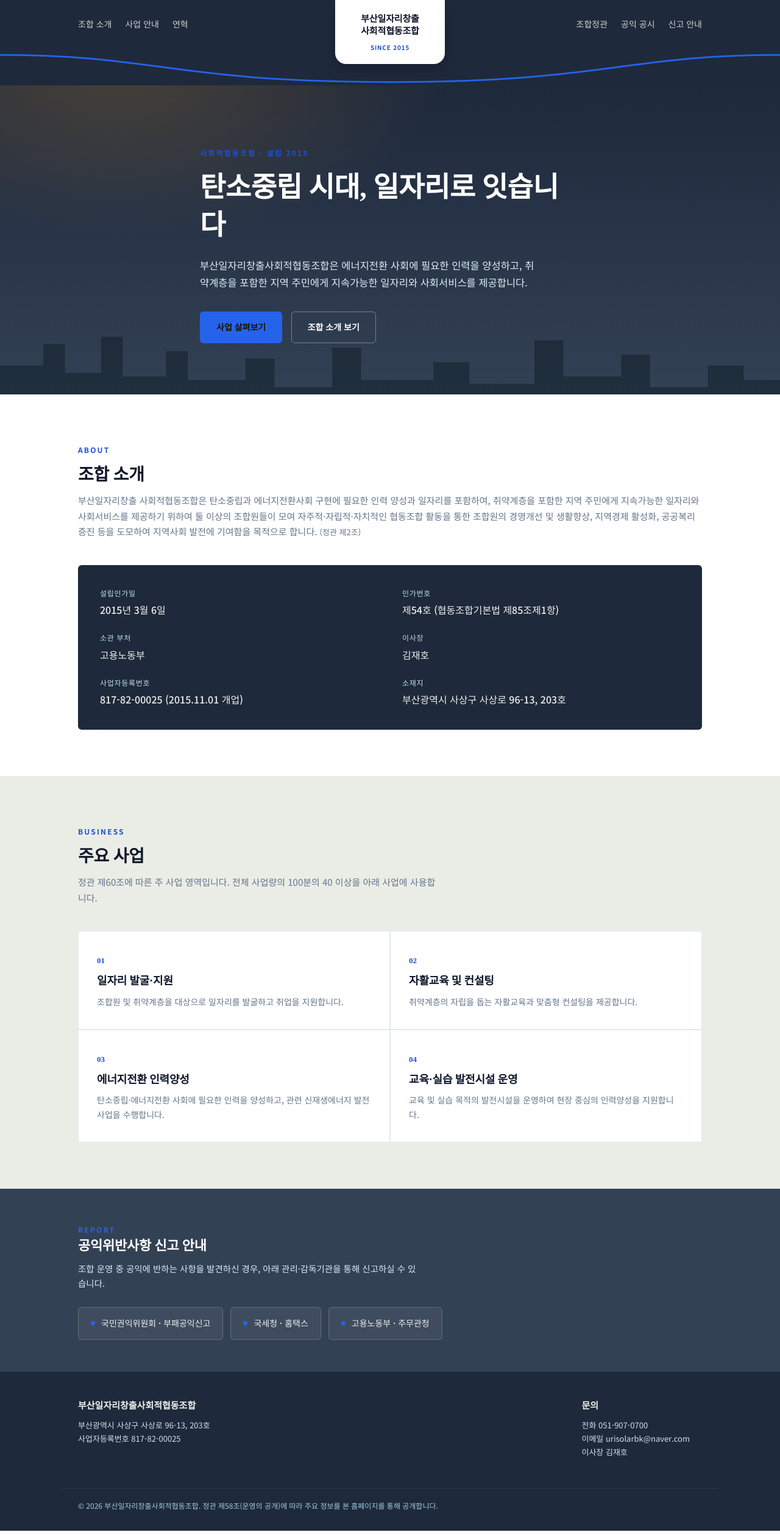
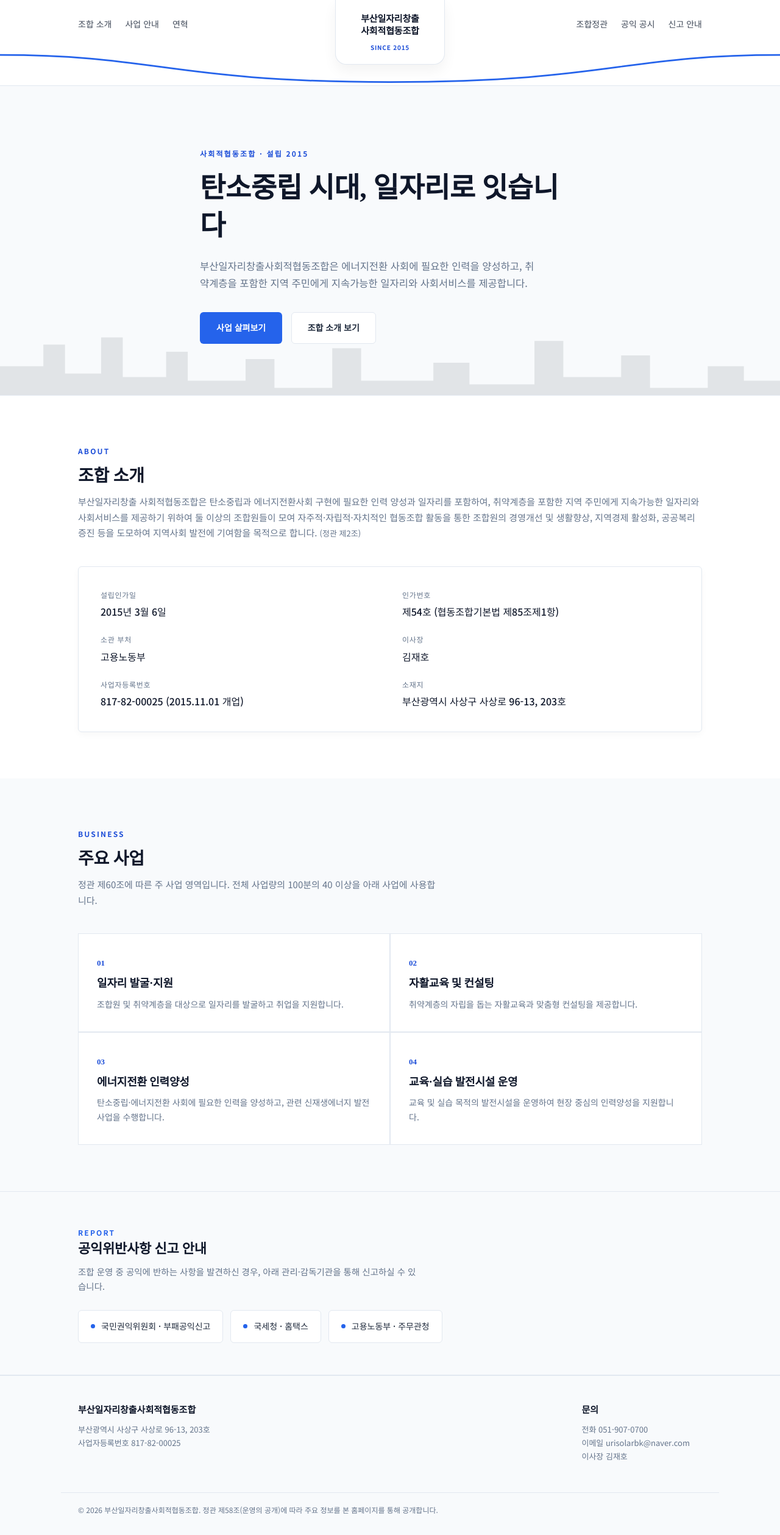
Before and after one commit to BSjob2015/bsjob2015, a plain HTML site: page index.html in a window 1280 px wide. Shown: the whole page at 61% size. Drawn offline with Linux system fonts and the light colour scheme.

Commit message:
Refactor style.css for white tone color scheme
Updated color scheme to a white tone for better readability and aesthetics. Adjusted various elements to ensure consistency across the styles.

```diff
--- a/style.css
+++ b/style.css
@@ -1,15 +1,14 @@
 /* =========================================================
-   부산일자리창출사회적협동조합 — 공통 스타일시트
-   index.html / articles.html / disclosure.html 이 파일을 공유합니다.
-   디자인을 바꿀 때는 이 파일 하나만 고치면 세 페이지에 모두 반영됩니다.
+   부산일자리창출사회적협동조합 — 공통 스타일시트 (화이트 톤)
+   index.html / articles.html / disclosure.html 공유 파일
    ========================================================= */
 
 :root {
   --navy-deep: #0F172A;
   --navy-mid: #1E293B;
-  --brand-1: #1E293B;       /* 헤더/포인트 카드 - 슬레이트 차콜 */
-  --brand-2: #334155;
-  --paper: #FFFFFF;         /* 웹사이트 바탕 - 순백색 */
+  --brand-1: #FFFFFF;       /* 헤더/기본 배경 - 화이트 */
+  --brand-2: #F8FAFC;       /* 섹션/히어로 배경 - 소프트 화이트 */
+  --paper: #FFFFFF;         /* 기본 바탕 - 화이트 */
   --ink: #0F172A;           /* 본문 텍스트 - 딥 차콜 */
   --steel: #64748B;         /* 설명글 - 소프트 그레이 */
   --steel-line: #E2E8F0;    /* 테두리 - 연한 그레이 */
@@ -19,8 +18,6 @@
   --radius: 6px;
 }
 
-/* 구분 섹션 배경도 화이트 톤에 맞춰 연하게 조정 */
-section.alt { background: #F8FAFC; }
 *{box-sizing:border-box;margin:0;padding:0;}
 html{scroll-behavior:smooth;}
 body{
@@ -30,28 +27,29 @@ body{
   line-height:1.7;
   -webkit-font-smoothing:antialiased;
 }
-h1,h2,h3{font-family:'Noto Serif KR',serif;line-height:1.35;letter-spacing:-0.01em;}
+h1,h2,h3{font-family:'Noto Serif KR',serif;line-height:1.35;letter-spacing:-0.01em;color:var(--navy-deep);}
 a{color:inherit;text-decoration:none;}
 .wrap{max-width:1080px;margin:0 auto;padding:0 28px;}
 .eyebrow{font-size:12px;font-weight:700;letter-spacing:.18em;color:var(--amber-deep);text-transform:uppercase;}
 
 /* ---------- Header: wave band + 브랜드 탭 (모든 페이지 공통) ---------- */
-.header-shell{position:sticky;top:0;background:var(--brand-1);z-index:50;}
+.header-shell{position:sticky;top:0;background:var(--paper);border-bottom:1px solid var(--steel-line);z-index:50;}
 .nav-row{display:flex;align-items:flex-start;justify-content:space-between;max-width:1080px;margin:0 auto;padding:24px 28px 32px;}
-.nav-row ul{display:flex;list-style:none;font-size:14px;color:#EDEFEA;flex-wrap:wrap;}
+.nav-row ul{display:flex;list-style:none;font-size:14px;color:var(--navy-mid);flex-wrap:wrap;}
 .nav-left ul li{margin:4px 22px 0 0;}
 .nav-right ul li{margin:4px 0 0 22px;}
-.nav-row a{color:#EDEFEA;opacity:.85;text-decoration:none;transition:opacity .15s,color .15s;}
+.nav-row a{color:var(--navy-mid);opacity:.85;text-decoration:none;transition:opacity .15s,color .15s;}
 .nav-row a:hover{opacity:1;color:var(--amber);}
-.nav-row a.active{opacity:1;color:var(--amber);}
+.nav-row a.active{opacity:1;color:var(--amber);font-weight:700;}
 .brand-spacer{width:180px;flex:none;}
 .wave-wrap{position:relative;line-height:0;margin-top:-2px;}
-.wave-wrap svg{display:block;width:100%;height:58px;}
+.wave-wrap svg{display:block;width:100%;height:58px;fill:var(--paper);}
 .brand-tab{
   position:absolute;top:0;left:50%;transform:translateX(-50%);
   width:180px;background:var(--paper);border-radius:0 0 18px 18px;
   padding:22px 10px 16px;text-align:center;z-index:5;
-  box-shadow:0 10px 22px rgba(0,0,0,.2);
+  border:1px solid var(--steel-line);border-top:none;
+  box-shadow:0 10px 22px rgba(0,0,0,.05);
 }
 .brand-tab .bn{font-family:'Noto Serif KR',serif;font-weight:700;font-size:15px;color:var(--navy-deep);line-height:1.32;display:block;letter-spacing:-.01em;}
 .brand-tab .bs{display:inline-block;margin-top:7px;font-size:10px;color:var(--amber-deep);letter-spacing:.08em;font-weight:700;}
@@ -68,27 +66,26 @@ a{color:inherit;text-decoration:none;}
 
 /* ---------- 홈페이지 히어로 (index.html) ---------- */
 .hero{
-  background:
-    radial-gradient(ellipse 900px 500px at 15% -10%, rgba(206,138,46,.25), transparent 60%),
-    linear-gradient(180deg,var(--brand-1) 0%, var(--brand-2) 100%);
-  color:#EEF1EC;
+  background:var(--brand-2);
+  color:var(--ink);
   padding:96px 0 84px;
   position:relative;
   overflow:hidden;
+  border-bottom:1px solid var(--steel-line);
 }
 .hero svg.skyline{
-  position:absolute;left:0;right:0;bottom:0;width:100%;height:auto;opacity:.5;
+  position:absolute;left:0;right:0;bottom:0;width:100%;height:auto;opacity:.1;
 }
 .hero-inner{max-width:680px;position:relative;z-index:2;}
 .hero h1{
   font-size:clamp(30px,4.6vw,46px);
   font-weight:900;
   margin:14px 0 20px;
-  color:#fff;
+  color:var(--navy-deep);
 }
 .hero p{
   font-size:16.5px;
-  color:#DCEEF4;
+  color:var(--steel);
   max-width:560px;
   margin-bottom:34px;
 }
@@ -101,44 +98,47 @@ a{color:inherit;text-decoration:none;}
   border:1px solid transparent;
   cursor:pointer;
 }
-.btn-primary{background:var(--amber);color:#1B1204;}
+.btn-primary{background:var(--amber);color:#fff;}
 .btn-primary:hover{background:var(--amber-deep);}
-.btn-ghost{border-color:rgba(255,255,255,.35);color:#fff;margin-left:10px;}
-.btn-ghost:hover{border-color:#fff;}
+.btn-ghost{border-color:var(--steel-line);color:var(--navy-mid);background:#fff;margin-left:10px;}
+.btn-ghost:hover{border-color:var(--steel);background:var(--brand-2);}
 
 /* ---------- 서브페이지 히어로 (articles.html / disclosure.html) ---------- */
 .page-hero{
-  background:linear-gradient(180deg,var(--brand-1) 0%, var(--brand-2) 100%);
-  color:#EEF1EC;padding:64px 0 52px;
+  background:var(--brand-2);
+  color:var(--ink);padding:64px 0 52px;
+  border-bottom:1px solid var(--steel-line);
 }
-.page-hero h1{font-size:clamp(28px,4.2vw,40px);font-weight:900;margin:12px 0 16px;color:#fff;}
-.page-hero p{color:#DCEEF4;font-size:15.5px;max-width:600px;}
-.hero-meta{display:flex;flex-wrap:wrap;margin:22px 0 -14px -36px;padding-top:26px;border-top:1px solid rgba(255,255,255,.14);}
-.hero-meta div{font-size:12px;color:#BFE1EC;letter-spacing:.04em;margin:8px 0 14px 36px;}
-.hero-meta strong{display:block;color:#EDEFEA;font-size:14.5px;font-weight:500;margin-top:4px;font-family:'Noto Serif KR',serif;}
+.page-hero h1{font-size:clamp(28px,4.2vw,40px);font-weight:900;margin:12px 0 16px;color:var(--navy-deep);}
+.page-hero p{color:var(--steel);font-size:15.5px;max-width:600px;}
+.hero-meta{display:flex;flex-wrap:wrap;margin:22px 0 -14px -36px;padding-top:26px;border-top:1px solid var(--steel-line);}
+.hero-meta div{font-size:12px;color:var(--steel);letter-spacing:.04em;margin:8px 0 14px 36px;}
+.hero-meta strong{display:block;color:var(--navy-deep);font-size:14.5px;font-weight:500;margin-top:4px;font-family:'Noto Serif KR',serif;}
 
 /* ---------- 섹션 공통 ---------- */
 section{padding:76px 0;}
-section.alt{background:#EAEDE6;}
+section.alt{background:var(--brand-2);}
 .section-head{max-width:600px;margin-bottom:42px;}
-.section-head h2{font-size:28px;margin-top:10px;}
+.section-head h2{font-size:28px;margin-top:10px;color:var(--navy-deep);}
 .section-head p{color:var(--steel);font-size:15px;margin-top:10px;}
 .doc-body{max-width:740px;margin:0 auto;}
 #about .section-head{max-width:none;}
 
 /* ---------- 조합 소개: 설립정보 카드 (index.html) ---------- */
 .info-card{
-  background:var(--brand-1);
-  color:#EDEFEA;
+  background:#fff;
+  color:var(--ink);
+  border:1px solid var(--steel-line);
   border-radius:var(--radius);
   padding:36px;
   display:grid;
   grid-template-columns:repeat(2,1fr);
   gap:22px 40px;
+  box-shadow:0 4px 12px rgba(0,0,0,.03);
 }
 @media (max-width:640px){.info-card{grid-template-columns:1fr;}}
-.info-row dt{font-size:12px;color:#BFE1EC;letter-spacing:.06em;margin-bottom:4px;}
-.info-row dd{font-size:16px;font-weight:500;}
+.info-row dt{font-size:12px;color:var(--steel);letter-spacing:.06em;margin-bottom:4px;}
+.info-row dd{font-size:16px;font-weight:500;color:var(--navy-deep);}
 
 /* ---------- 사업 안내: 사업 카드 (index.html) ---------- */
 .biz-grid{
@@ -155,27 +155,29 @@ section.alt{background:#EAEDE6;}
   font-family:'Noto Serif KR',serif;
   font-size:13px;color:var(--amber-deep);font-weight:700;
 }
-.biz-card h3{font-size:18px;margin:10px 0 10px;}
+.biz-card h3{font-size:18px;margin:10px 0 10px;color:var(--navy-deep);}
 .biz-card p{font-size:14px;color:var(--steel);}
 
 /* ---------- 신고 안내 배너 (index.html) ---------- */
 .report-banner{
   background:var(--brand-2);
-  color:#EDEFEA;
+  color:var(--ink);
   padding:52px 0;
+  border-top:1px solid var(--steel-line);
+  border-bottom:1px solid var(--steel-line);
 }
-.report-banner h2{color:#fff;font-size:22px;}
-.report-banner p{color:#D8ECF2;font-size:14.5px;margin:10px 0 26px;max-width:560px;}
+.report-banner h2{color:var(--navy-deep);font-size:22px;}
+.report-banner p{color:var(--steel);font-size:14.5px;margin:10px 0 26px;max-width:560px;}
 .report-links{display:flex;flex-wrap:wrap;gap:12px;}
 .report-link{
   display:flex;align-items:center;gap:10px;
-  background:rgba(255,255,255,.06);
-  border:1px solid rgba(255,255,255,.18);
+  background:#fff;
+  border:1px solid var(--steel-line);
   padding:14px 20px;border-radius:var(--radius);
-  font-size:14px;font-weight:500;
+  font-size:14px;font-weight:500;color:var(--navy-mid);
   transition:border-color .15s, background .15s;
 }
-.report-link:hover{border-color:var(--amber);background:rgba(206,138,46,.12);}
+.report-link:hover{border-color:var(--amber);background:#fff;}
 .report-link .dot{width:7px;height:7px;background:var(--amber);border-radius:50%;flex:none;}
 
 /* ---------- 조합정관: 목차 그리드 (articles.html) ---------- */
@@ -183,8 +185,8 @@ section.alt{background:#EAEDE6;}
 @media (max-width:760px){.toc-grid{grid-template-columns:repeat(2,1fr);}}
 @media (max-width:480px){.toc-grid{grid-template-columns:1fr;}}
 .toc-item{background:#fff;padding:18px 20px;font-size:14px;display:flex;flex-direction:column;gap:4px;transition:background .15s;border-left:3px solid transparent;cursor:pointer;}
-.toc-item:hover{background:#F6F3EC;}
-.toc-item.current{background:#F6F3EC;border-left-color:var(--amber);}
+.toc-item:hover{background:var(--brand-2);}
+.toc-item.current{background:var(--brand-2);border-left-color:var(--amber);}
 .toc-item .toc-num{font-family:'Noto Serif KR',serif;font-size:12px;color:var(--amber-deep);font-weight:700;}
 .toc-item .toc-title{font-weight:500;color:var(--ink);}
 
@@ -192,16 +194,16 @@ section.alt{background:#EAEDE6;}
 .doc-frame{border:1px solid var(--steel-line);background:#fff;}
 .doc-frame-bar{
   display:flex;align-items:flex-end;justify-content:space-between;gap:16px;flex-wrap:wrap;
-  padding:22px 30px;border-bottom:1px solid var(--steel-line);background:#F6F3EC;
+  padding:22px 30px;border-bottom:1px solid var(--steel-line);background:var(--brand-2);
 }
 .doc-frame-bar .eyebrow{display:block;margin-bottom:6px;}
-.doc-frame-bar h2{font-size:21px;}
+.doc-frame-bar h2{font-size:21px;color:var(--navy-deep);}
 .doc-frame-nav{display:flex;gap:2px;flex:none;}
 .frame-nav-btn{
   font-family:'Noto Sans KR',sans-serif;font-size:12.5px;font-weight:700;color:var(--navy-mid);
   background:#fff;border:1px solid var(--steel-line);padding:9px 14px;cursor:pointer;transition:background .15s,color .15s;
 }
-.frame-nav-btn:hover:not(:disabled){background:var(--brand-1);color:#fff;}
+.frame-nav-btn:hover:not(:disabled){background:var(--amber);color:#fff;border-color:var(--amber);}
 .frame-nav-btn:disabled{color:var(--steel-line);cursor:default;}
 .doc-scroll{max-height:620px;overflow-y:auto;padding:32px 30px;}
 .panel{display:none;}
@@ -210,8 +212,8 @@ section.alt{background:#EAEDE6;}
 .article:last-child{margin-bottom:4px;}
 .article h3{font-size:16px;font-weight:700;color:var(--navy-mid);margin-bottom:12px;font-family:'Noto Serif KR',serif;}
 .article-note{display:inline-block;font-size:11.5px;font-weight:500;padding:2px 9px;border-radius:var(--radius);vertical-align:middle;letter-spacing:.02em;}
-.article-note.done{background:#FBF3E6;color:var(--amber-deep);}
-.article-note.pending{background:#EAEDE6;color:var(--steel);}
+.article-note.done{background:#EFF6FF;color:var(--amber-deep);}
+.article-note.pending{background:var(--brand-2);color:var(--steel);}
 p.clause{font-size:15px;color:var(--ink);line-height:1.85;margin-bottom:9px;padding-left:1.5em;text-indent:-1.5em;}
 p.plain{font-size:15px;color:var(--ink);line-height:1.85;margin-bottom:9px;}
 .item-list{list-style:decimal;padding-left:1.5em;margin:8px 0 16px;}
@@ -234,12 +236,12 @@ p.plain{font-size:15px;color:var(--ink);line-height:1.85;margin-bottom:9px;}
   border-bottom:1px solid var(--steel-line);
 }
 .disclosure-table th{
-  background:#F6F3EC;font-size:12px;letter-spacing:.06em;color:var(--steel);
+  background:var(--brand-2);font-size:12px;letter-spacing:.06em;color:var(--steel);
   text-transform:uppercase;font-weight:700;
 }
 .empty-note{
   margin-top:16px;font-size:13.5px;color:var(--steel);
-  padding:14px 18px;border-left:3px solid var(--amber);background:#F6F3EC;
+  padding:14px 18px;border-left:3px solid var(--amber);background:var(--brand-2);
 }
 
 /* ---------- 연혁: 타임라인 (history.html) ---------- */
@@ -261,8 +263,8 @@ p.plain{font-size:15px;color:var(--ink);line-height:1.85;margin-bottom:9px;}
 }
 
 /* ---------- 푸터 (모든 페이지 공통) ---------- */
-footer{background:var(--brand-1);color:#CFE3EC;padding:44px 0 30px;font-size:13px;}
+footer{background:var(--brand-2);color:var(--steel);padding:44px 0 30px;font-size:13px;border-top:1px solid var(--steel-line);}
 footer .foot-inner{display:flex;justify-content:space-between;flex-wrap:wrap;}
 footer .foot-inner>div{margin:0 20px 20px 0;}
-footer strong{color:#EDEFEA;font-family:'Noto Serif KR',serif;font-size:15px;display:block;margin-bottom:8px;}
-footer .legal{margin-top:28px;font-size:12px;color:#9FCBDD;border-top:1px solid rgba(255,255,255,.08);padding-top:18px;}
+footer strong{color:var(--navy-deep);font-family:'Noto Serif KR',serif;font-size:15px;display:block;margin-bottom:8px;}
+footer .legal{margin-top:28px;font-size:12px;color:var(--steel);border-top:1px solid var(--steel-line);padding-top:18px;}
```
